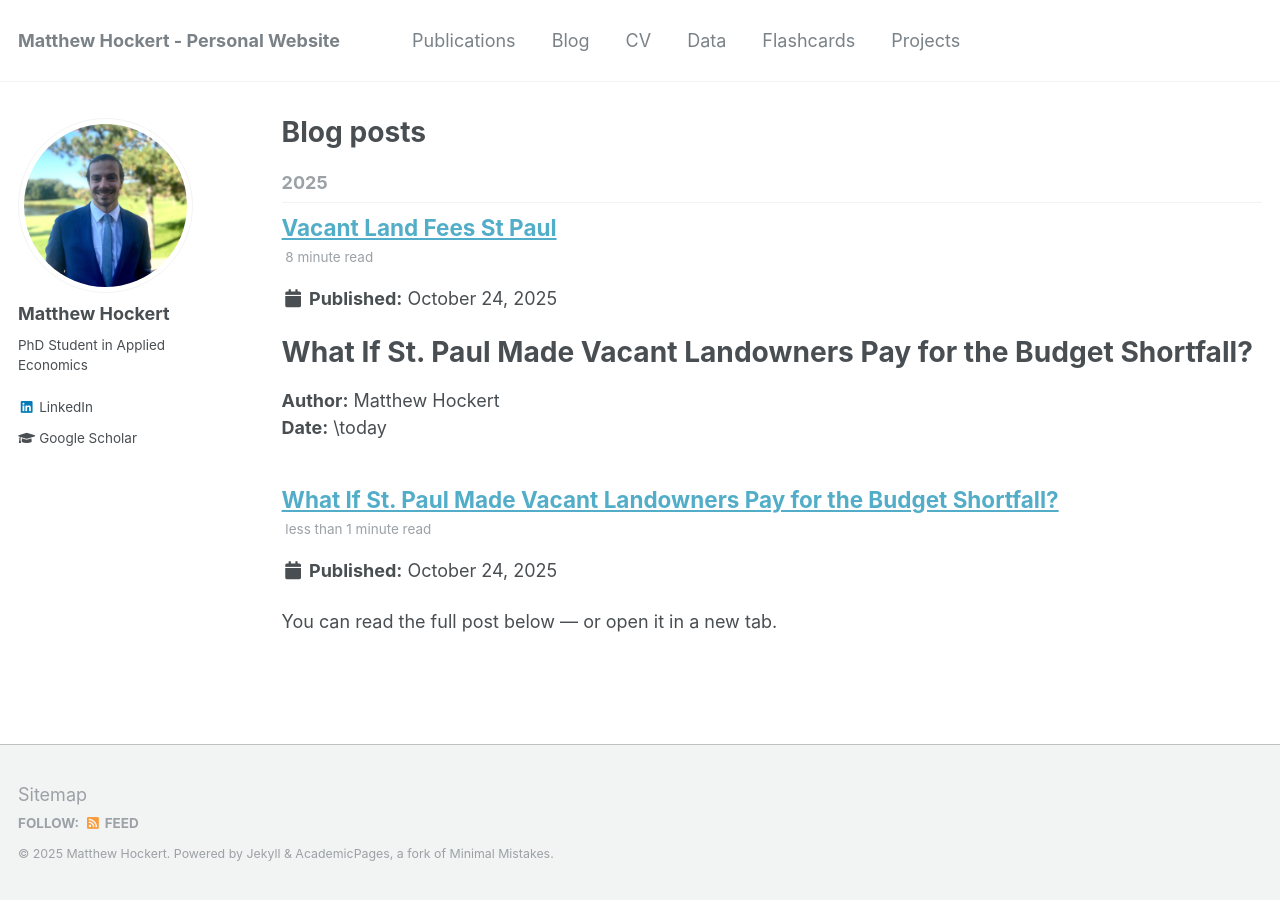
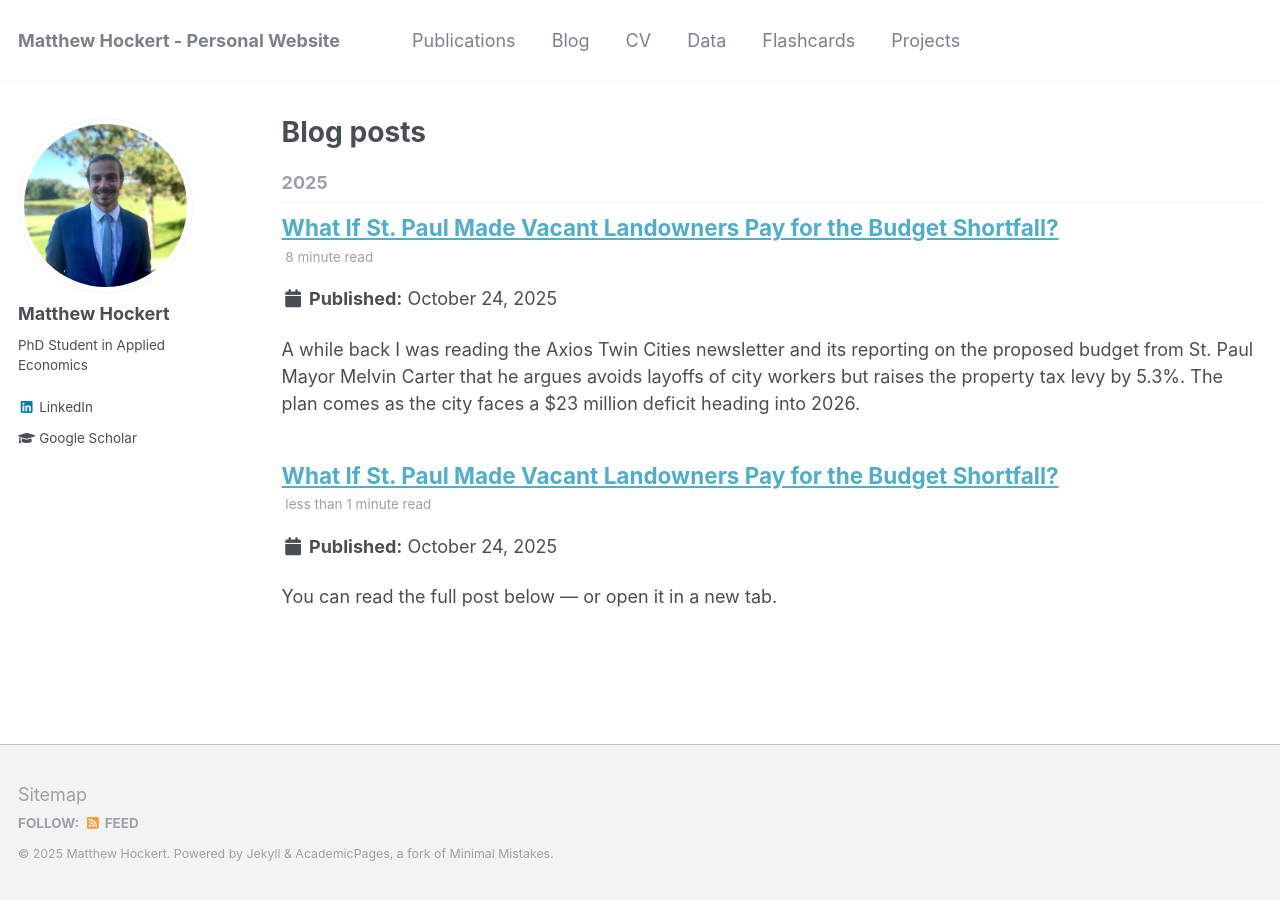
Before and after one commit to MatthewHockert/MatthewHockert.github.io, a Jekyll site: the page built from _pages/year-archive.html, in a window 1280 px wide. Built offline with Jekyll 4.4.1, drawn with Linux system fonts in a browser that asks for light colours.

```diff
--- a/_posts/2025-10-24-vacant-land-fees-st-paul.md
+++ b/_posts/2025-10-24-vacant-land-fees-st-paul.md
@@ -1,6 +1,9 @@
-# What If St. Paul Made Vacant Landowners Pay for the Budget Shortfall?
-**Author:** Matthew Hockert
-**Date:** \today
+---
+layout: post
+title: "What If St. Paul Made Vacant Landowners Pay for the Budget Shortfall?"
+date: 2025-10-24
+description: "A hypothetical fiscal simulation for St. Paul exploring how vacant property fees could replace a tax levy increase."
+---
 
 A while back I was reading the Axios Twin Cities newsletter and its reporting on the proposed budget from St. Paul Mayor Melvin Carter that he argues avoids layoffs of city workers but raises the property tax levy by 5.3%. The plan comes as the city faces a $23 million deficit heading into 2026.
 
```
